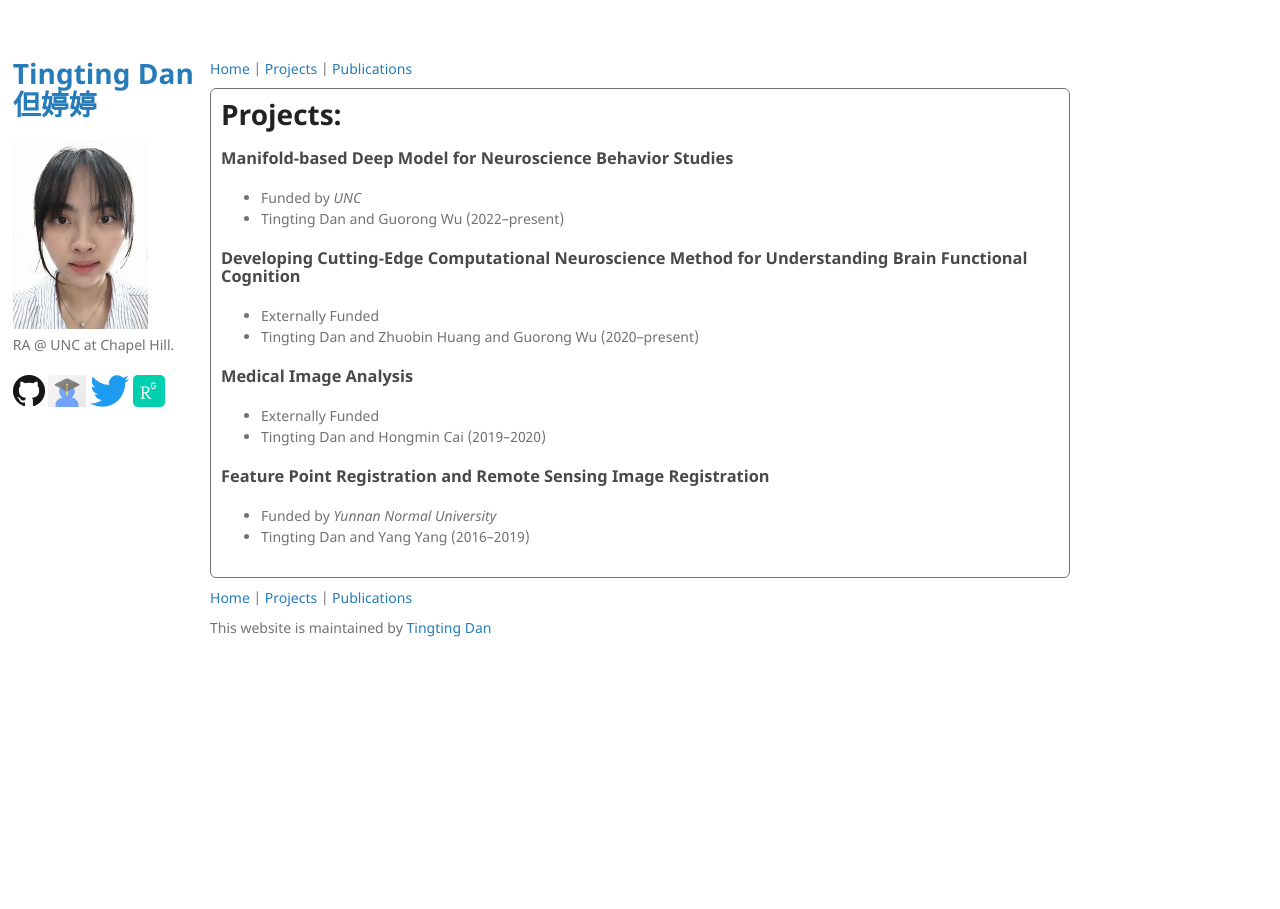
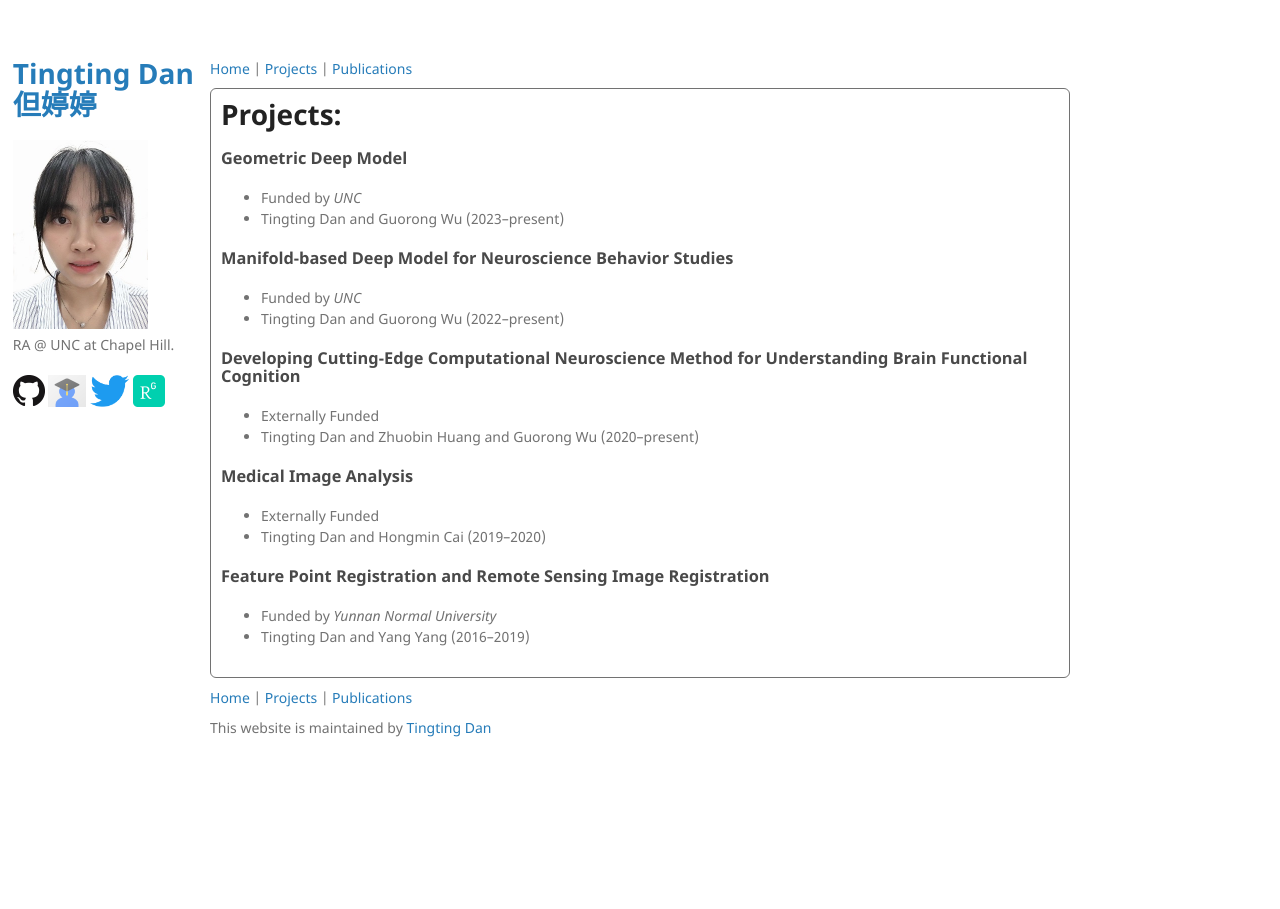
Before and after one commit to Dandy5721/dandy.github.io, a Jekyll site: the page built from projects.md, in a window 1280 px wide. Built offline with Jekyll 4.4.1, drawn with Linux system fonts in a browser that asks for light colours; our own code applies the rules of GitHub Pages for plain Markdown files.

Commit message:
Update projects.md

```diff
--- a/projects.md
+++ b/projects.md
@@ -3,6 +3,11 @@ layout: default
 ---
 
 # Projects:
+
+### Geometric Deep Model
+
+- Funded by _UNC_
+- Tingting Dan and Guorong Wu (2023--present)
 
 ### Manifold-based Deep Model for Neuroscience Behavior Studies
 
```
